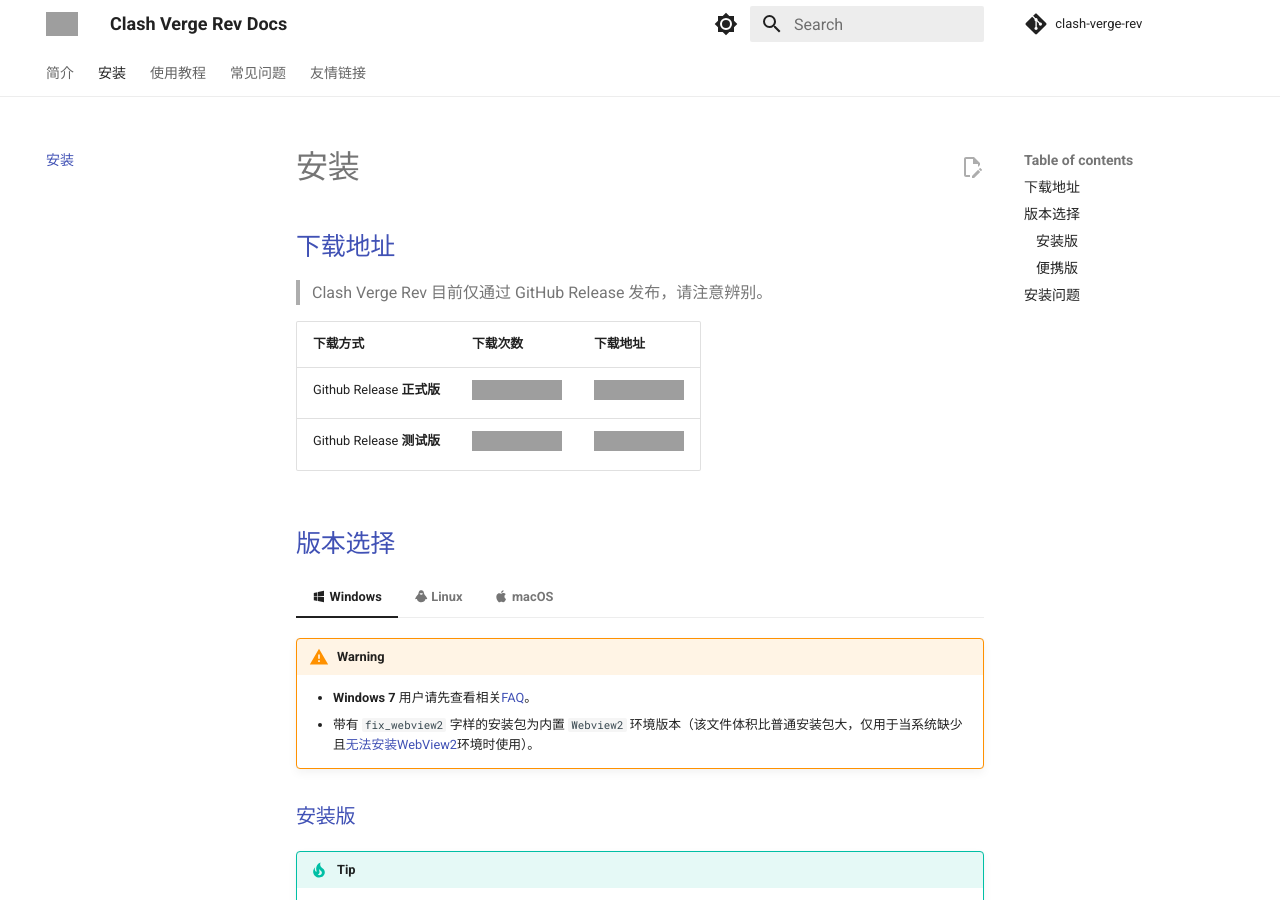
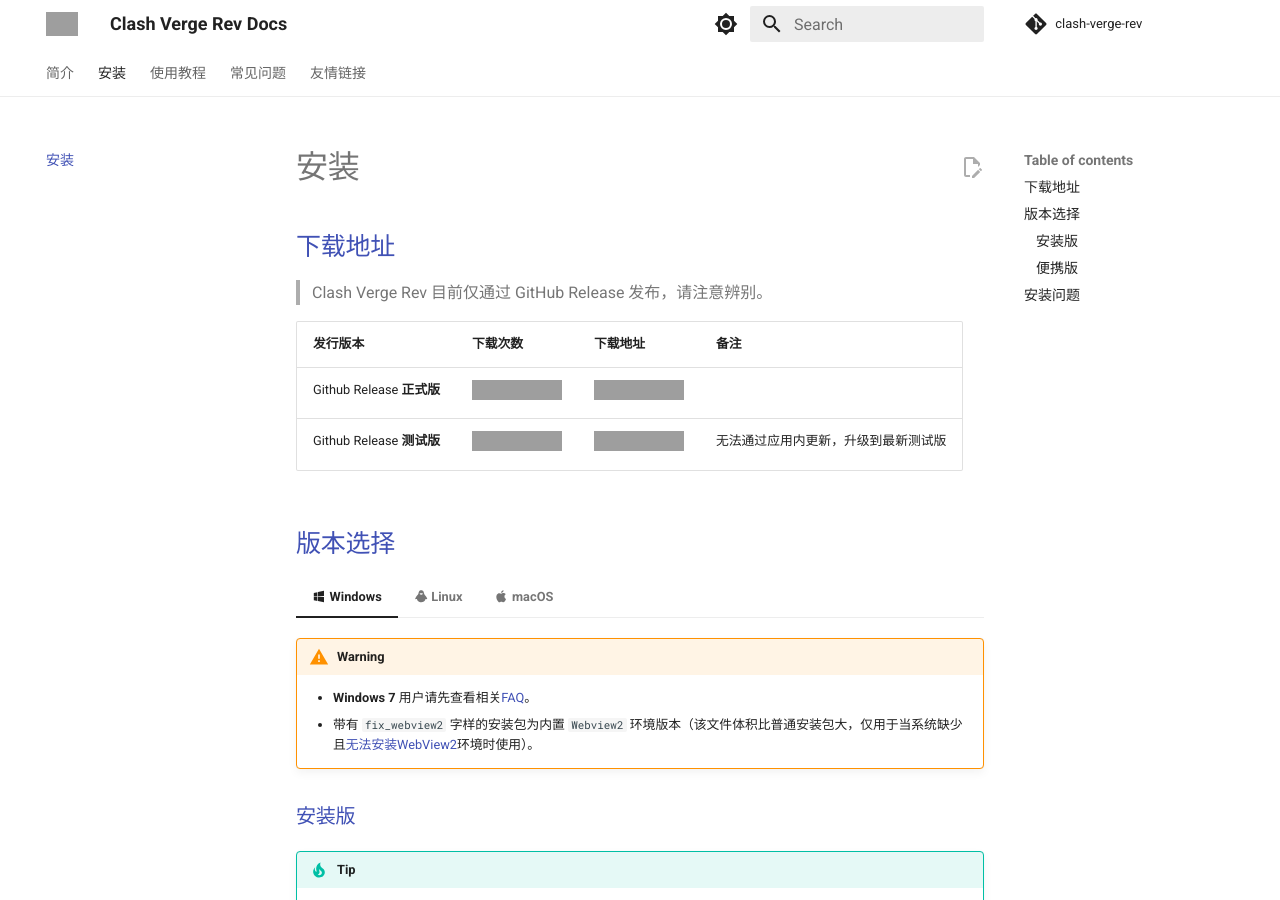
Before and after one commit to clash-verge-rev/clash-verge-rev.github.io, an MkDocs documentation site: the page built from docs/install.md, in a window 1280 px wide and 900 px high, cut to the strip 0-900 px from the top of the window. Built offline with MkDocs 1.6.1 and Material for MkDocs 9.7.7, drawn with Linux system fonts in a browser that asks for light colours; comment, search, counter and statistics services are not loaded; grey boxes are pictures that could not be loaded.

Commit message:
typo: install

```diff
--- a/docs/install.md
+++ b/docs/install.md
@@ -2,10 +2,10 @@
 
 > Clash Verge Rev 目前仅通过 GitHub Release 发布，请注意辨别。
 
-| 下载方式                  | 下载次数                                                                                                          | 下载地址                                                                                                                                                                                |
-| ------------------------- | ----------------------------------------------------------------------------------------------------------------- | --------------------------------------------------------------------------------------------------------------------------------------------------------------------------------------- |
-| Github Release **正式版** | <img src="https://img.shields.io/github/downloads/clash-verge-rev/clash-verge-rev/latest/total?label=@latest">    | <a href='https://github.com/clash-verge-rev/clash-verge-rev/releases/latest' target="_blank"><img src="https://img.shields.io/github/v/release/clash-verge-rev/clash-verge-rev"></a>    |
-| Github Release **测试版** | <img src="https://img.shields.io/github/downloads-pre/clash-verge-rev/clash-verge-rev/latest/total?label=@alpha"> | <a href='https://github.com/clash-verge-rev/clash-verge-rev/releases/tag/alpha' target="_blank"><img src="https://img.shields.io/github/v/release/clash-verge-rev/clash-verge-rev"></a> |
+| 发行版本                  | 下载次数                                                                                                          | 下载地址                                                                                                                                                                                | 备注                                 |
+| ------------------------- | ----------------------------------------------------------------------------------------------------------------- | --------------------------------------------------------------------------------------------------------------------------------------------------------------------------------------- | ------------------------------------ |
+| Github Release **正式版** | <img src="https://img.shields.io/github/downloads/clash-verge-rev/clash-verge-rev/latest/total?label=@latest">    | <a href='https://github.com/clash-verge-rev/clash-verge-rev/releases/latest' target="_blank"><img src="https://img.shields.io/github/v/release/clash-verge-rev/clash-verge-rev"></a>    |                                      |
+| Github Release **测试版** | <img src="https://img.shields.io/github/downloads-pre/clash-verge-rev/clash-verge-rev/latest/total?label=@alpha"> | <a href='https://github.com/clash-verge-rev/clash-verge-rev/releases/tag/alpha' target="_blank"><img src="https://img.shields.io/github/v/release/clash-verge-rev/clash-verge-rev"></a> | 无法通过应用内更新，升级到最新测试版 |
 
 ## 版本选择
 
```
